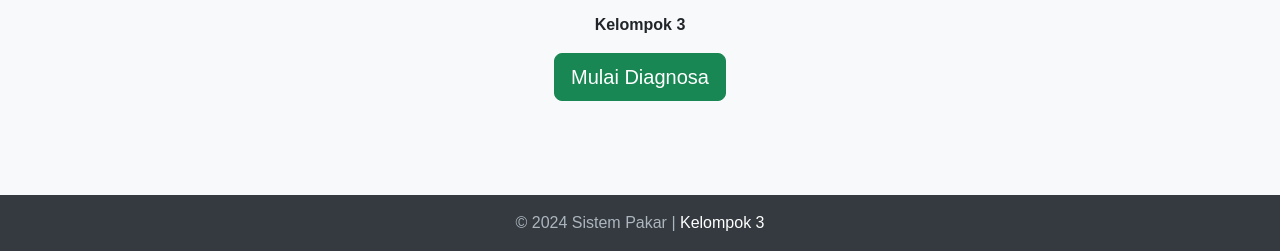
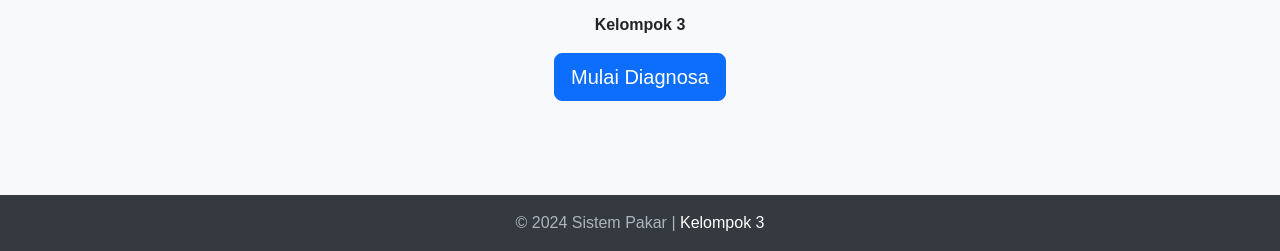
Before and after one commit to megamiiiii/diagnosa-penyakit-anak, a plain HTML site: page index.html in a window 1280 px wide. Shown: the part 549-800 px from the top of the page. Drawn offline with nearby package versions, Linux system fonts and the light colour scheme.

Commit message:
Update index.html

```diff
--- a/index.html
+++ b/index.html
@@ -43,7 +43,7 @@
         <img src="logo_perguruanTinggi_7.png" alt="Logo STMIK" class="img-fluid my-4" style="max-width: 200px;">
         <p class="lead">Oleh:</p>
         <p class="fw-semibold">Kelompok 3</p>
-        <a href="pakar.html" class="btn btn-success btn-lg">Mulai Diagnosa</a>
+        <a href="pakar.html" class="btn btn-primary btn-lg">Mulai Diagnosa</a>
     </div>
 
     <footer class="py-3">
```
